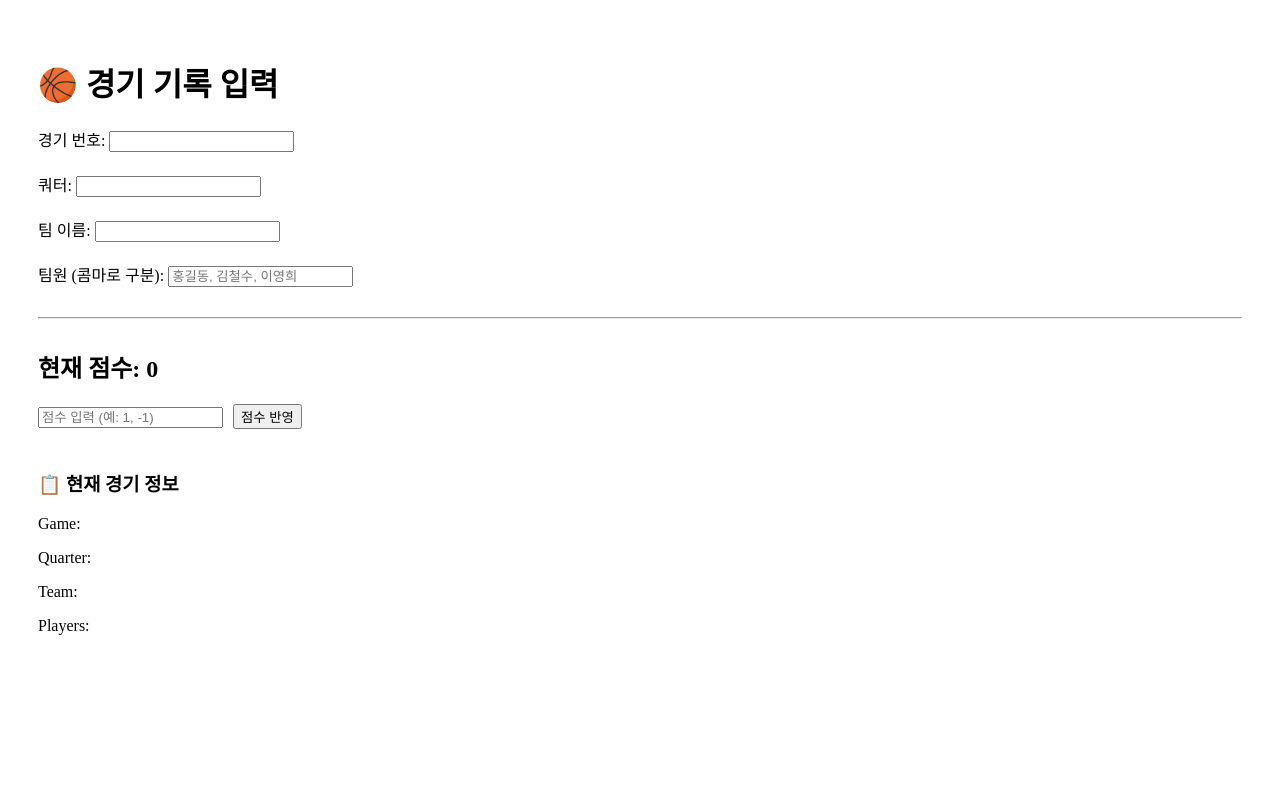
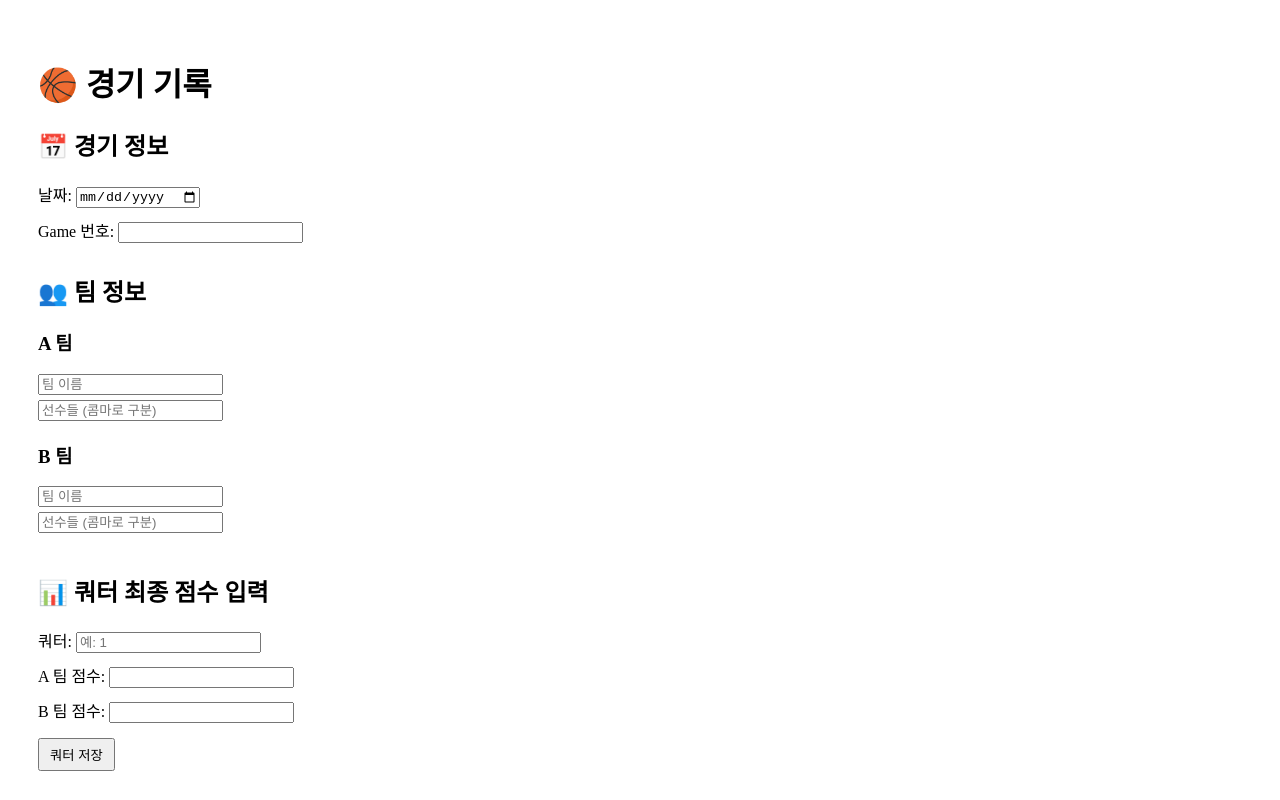
Before and after one commit to kevin5097/INNOUT_record, a Next.js app: page /game in a window 1280 px wide. Shown: the top 800 px of the page. Built offline with nearby package versions, Linux system fonts and the light colour scheme.

Commit message:
Update page.js

```diff
--- a/app/game/page.js
+++ b/app/game/page.js
@@ -3,85 +3,162 @@
 import { useState } from "react";
 
 export default function GamePage() {
+  // 기본 경기 정보
+  const [date, setDate] = useState("");
   const [gameNumber, setGameNumber] = useState("");
+
+  // 팀 정보
+  const [teamAName, setTeamAName] = useState("");
+  const [teamAPlayers, setTeamAPlayers] = useState("");
+
+  const [teamBName, setTeamBName] = useState("");
+  const [teamBPlayers, setTeamBPlayers] = useState("");
+
+  // 쿼터 입력
   const [quarter, setQuarter] = useState("");
-  const [teamName, setTeamName] = useState("");
-  const [players, setPlayers] = useState("");
-  const [scoreInput, setScoreInput] = useState("");
-  const [totalScore, setTotalScore] = useState(0);
+  const [finalAScore, setFinalAScore] = useState("");
+  const [finalBScore, setFinalBScore] = useState("");
 
-  const handleScoreSubmit = () => {
-    if (!scoreInput) return;
+  const [quarters, setQuarters] = useState([]);
 
-    const value = parseInt(scoreInput);
-    if (isNaN(value)) {
-      alert("숫자를 입력하세요 (예: 1, -1)");
+  // 쿼터 저장
+  const saveQuarterResult = () => {
+    if (!quarter || finalAScore === "" || finalBScore === "") {
+      alert("쿼터와 점수를 모두 입력하세요.");
       return;
     }
 
-    setTotalScore(prev => prev + value);
-    setScoreInput("");
+    setQuarters((prev) => [
+      ...prev,
+      {
+        quarter: Number(quarter),
+        finalScore: {
+          A: Number(finalAScore),
+          B: Number(finalBScore),
+        },
+      },
+    ]);
+
+    setQuarter("");
+    setFinalAScore("");
+    setFinalBScore("");
   };
 
   return (
     <div style={{ padding: 30 }}>
-      <h1>🏀 경기 기록 입력</h1>
+      <h1>🏀 경기 기록</h1>
 
-      <div style={{ marginTop: 20 }}>
-        <label>경기 번호: </label>
+      {/* 경기 기본 정보 */}
+      <h2>📅 경기 정보</h2>
+
+      <div>
+        <label>날짜: </label>
+        <input
+          type="date"
+          value={date}
+          onChange={(e) => setDate(e.target.value)}
+        />
+      </div>
+
+      <div style={{ marginTop: 10 }}>
+        <label>Game 번호: </label>
         <input
           value={gameNumber}
-          onChange={e => setGameNumber(e.target.value)}
+          onChange={(e) => setGameNumber(e.target.value)}
+        />
+      </div>
+
+      {/* 팀 정보 */}
+      <h2 style={{ marginTop: 30 }}>👥 팀 정보</h2>
+
+      <div>
+        <h3>A 팀</h3>
+        <input
+          placeholder="팀 이름"
+          value={teamAName}
+          onChange={(e) => setTeamAName(e.target.value)}
+        />
+        <br />
+        <input
+          style={{ marginTop: 5 }}
+          placeholder="선수들 (콤마로 구분)"
+          value={teamAPlayers}
+          onChange={(e) => setTeamAPlayers(e.target.value)}
         />
       </div>
 
       <div style={{ marginTop: 20 }}>
+        <h3>B 팀</h3>
+        <input
+          placeholder="팀 이름"
+          value={teamBName}
+          onChange={(e) => setTeamBName(e.target.value)}
+        />
+        <br />
+        <input
+          style={{ marginTop: 5 }}
+          placeholder="선수들 (콤마로 구분)"
+          value={teamBPlayers}
+          onChange={(e) => setTeamBPlayers(e.target.value)}
+        />
+      </div>
+
+      {/* 쿼터 입력 */}
+      <h2 style={{ marginTop: 40 }}>📊 쿼터 최종 점수 입력</h2>
+
+      <div>
         <label>쿼터: </label>
         <input
           value={quarter}
-          onChange={e => setQuarter(e.target.value)}
+          onChange={(e) => setQuarter(e.target.value)}
+          placeholder="예: 1"
         />
       </div>
 
-      <div style={{ marginTop: 20 }}>
-        <label>팀 이름: </label>
+      <div style={{ marginTop: 10 }}>
+        <label>A 팀 점수: </label>
         <input
-          value={teamName}
-          onChange={e => setTeamName(e.target.value)}
+          value={finalAScore}
+          onChange={(e) => setFinalAScore(e.target.value)}
         />
       </div>
 
-      <div style={{ marginTop: 20 }}>
-        <label>팀원 (콤마로 구분): </label>
+      <div style={{ marginTop: 10 }}>
+        <label>B 팀 점수: </label>
         <input
-          value={players}
-          onChange={e => setPlayers(e.target.value)}
-          placeholder="홍길동, 김철수, 이영희"
+          value={finalBScore}
+          onChange={(e) => setFinalBScore(e.target.value)}
         />
       </div>
 
-      <hr style={{ margin: "30px 0" }} />
+      <button
+        onClick={saveQuarterResult}
+        style={{ marginTop: 15, padding: "5px 10px" }}
+      >
+        쿼터 저장
+      </button>
 
-      <h2>현재 점수: {totalScore}</h2>
+      {/* 저장된 쿼터 목록 */}
+      <h3 style={{ marginTop: 30 }}>📋 저장된 쿼터</h3>
 
-      <div style={{ marginTop: 20 }}>
-        <input
-          value={scoreInput}
-          onChange={e => setScoreInput(e.target.value)}
-          placeholder="점수 입력 (예: 1, -1)"
-        />
-        <button onClick={handleScoreSubmit} style={{ marginLeft: 10 }}>
-          점수 반영
-        </button>
-      </div>
+      {quarters.map((q, index) => (
+        <div key={index}>
+          Q{q.quarter} : {teamAName || "A"} {q.finalScore.A} -{" "}
+          {teamBName || "B"} {q.finalScore.B}
+        </div>
+      ))}
 
-      <div style={{ marginTop: 40 }}>
-        <h3>📋 현재 경기 정보</h3>
-        <p>Game: {gameNumber}</p>
-        <p>Quarter: {quarter}</p>
-        <p>Team: {teamName}</p>
-        <p>Players: {players}</p>
-      </div>
+      {/* 현재 경기 요약 */}
+      <h2 style={{ marginTop: 40 }}>📌 경기 요약</h2>
+
+      <p>날짜: {date}</p>
+      <p>Game: {gameNumber}</p>
+      <p>
+        A 팀: {teamAName} ({teamAPlayers})
+      </p>
+      <p>
+        B 팀: {teamBName} ({teamBPlayers})
+      </p>
     </div>
   );
 }
```
